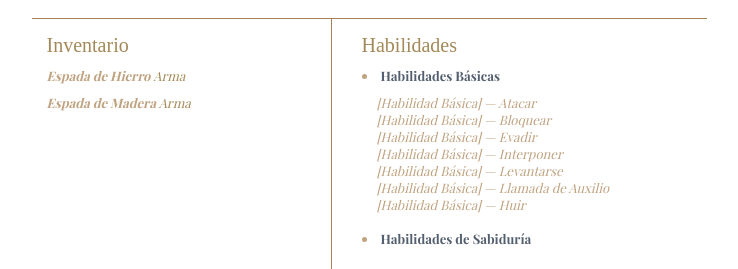
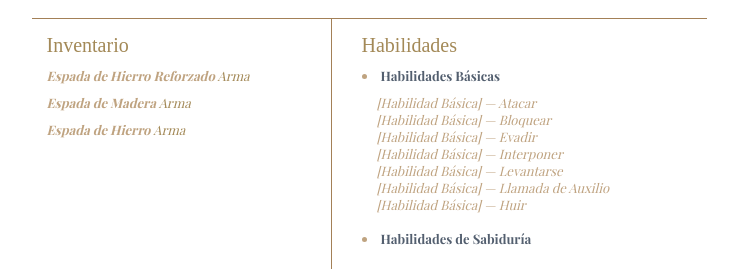
Before and after one commit to Luminare888/fichagot, a plain HTML site: page index.html in a window 1280 px wide. Shown: the part 671-940 px from the top of the page, without its empty margins (6-744 px from the left). Drawn offline with nearby package versions, Linux system fonts and the light colour scheme; some icons are missing; a web font is replaced by a local one.

Commit message:
Update index.html

```diff
--- a/index.html
+++ b/index.html
@@ -27,8 +27,9 @@
 </div>
 <div class="gotblock"><div class="Inventario"><h5>Inventario</h5>
 <invendatos>
+<dato><b>Espada de Hierro Reforzado</b> Arma</dato>
+<dato><b>Espada de Madera</b> Arma</dato>
 <dato><b>Espada de Hierro</b> Arma</dato>
-<dato><b>Espada de Madera</b> Arma</dato>
 </invendatos></div>
 <div class="Habilidades"><h5>Habilidades</h5>
 <textito>
```
